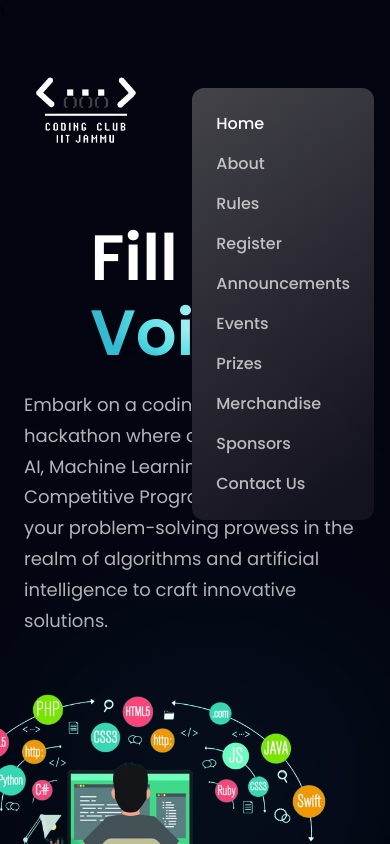
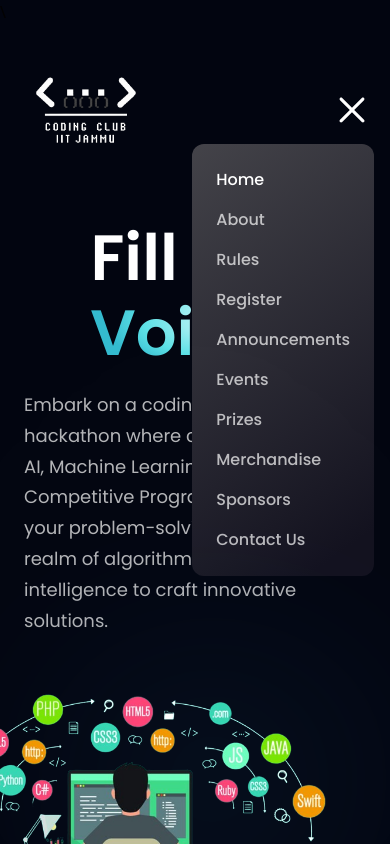
Before and after one commit to ragnar-vallhala/CodingClub, a React (Vite) app: page / in a window 390 px wide. Both pictures are taken after a click on the picture 352 px from the left and 110 px from the top of the page. Shown: the top 844 px of the page. Built offline with nearby package versions, Linux system fonts and the light colour scheme.

Commit message:
Toggle Close menu added

```diff
--- a/src/components/Navbar.jsx
+++ b/src/components/Navbar.jsx
@@ -37,7 +37,7 @@
         <div
           className={`${
             !toggle ? "hidden" : "flex"
-          } p-6 bg-black-gradient absolute top-20 right-0 mx-4 my-2 min-w-[140px] rounded-xl sidebar`}
+          } p-6 bg-black-gradient absolute top-20 right-0 mx-4 my-2 min-w-[140px] rounded-xl sidebar mt-16`}
         >
           <ul className="list-none flex justify-end items-start flex-1 flex-col">
             {navLinks.map((nav, index) => (
```
